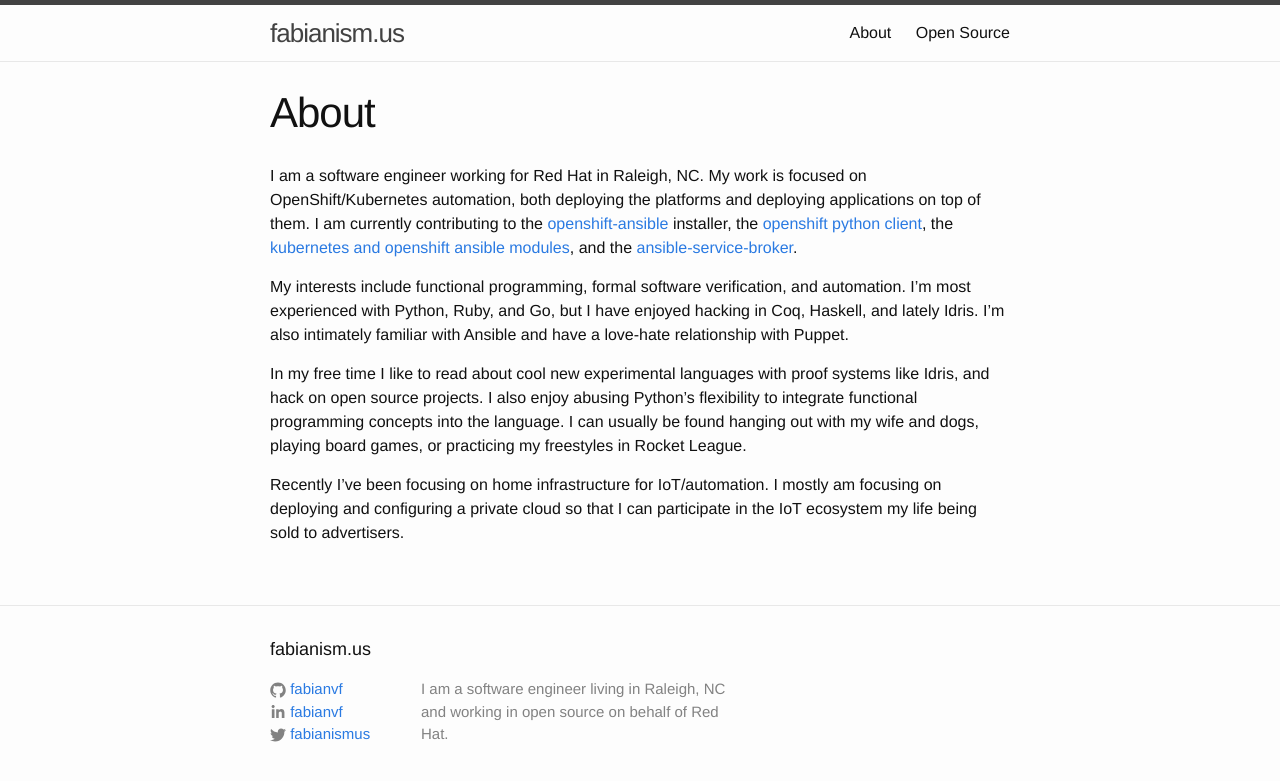
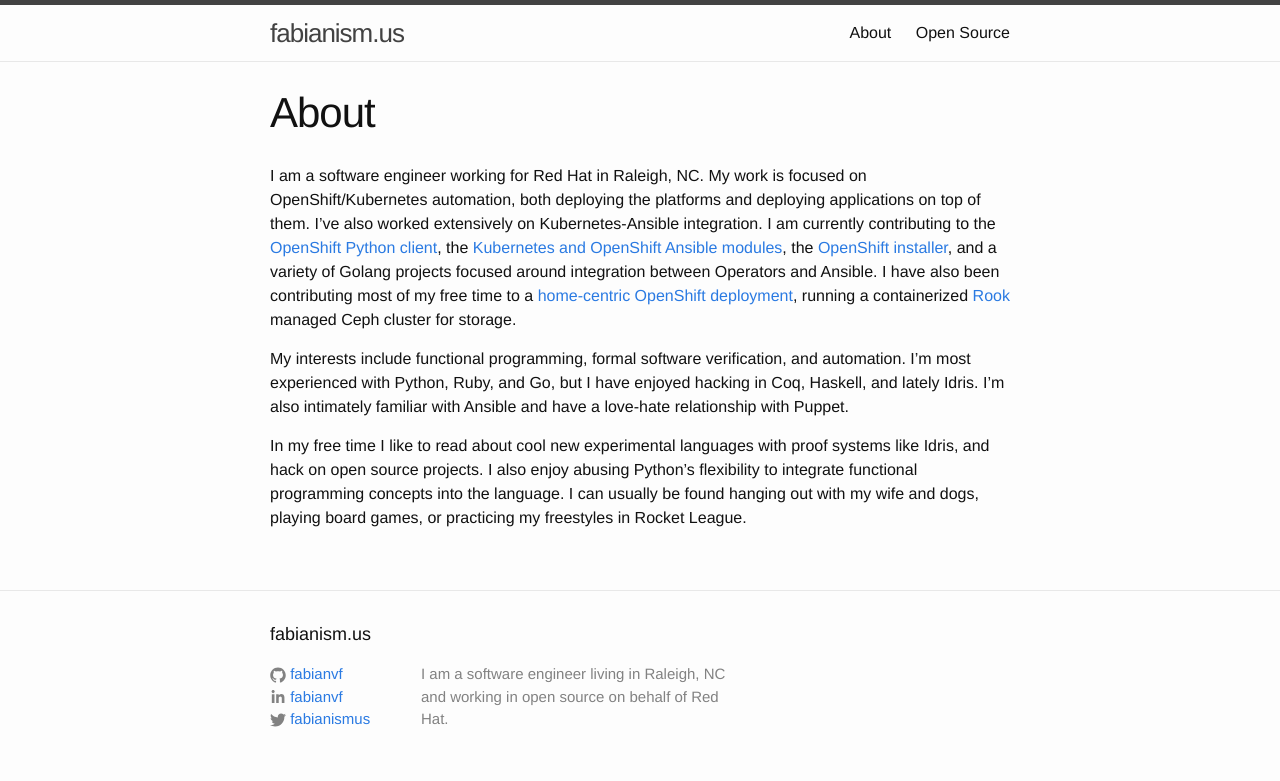
Before and after one commit to fabianvf/fabianvf.github.io, a Jekyll site: the page built from about.md, in a window 1280 px wide. Shown: the top 781 px of the page. Built offline with Jekyll 4.4.1, drawn with Linux system fonts in a browser that asks for light colours.

Commit message:
update about/open_source

```diff
--- a/about.md
+++ b/about.md
@@ -4,10 +4,14 @@ title: About
 permalink: /about/
 ---
 I am a software engineer working for Red Hat in Raleigh, NC. My work is focused on OpenShift/Kubernetes automation,
-both deploying the platforms and deploying applications on top of them. I am currently contributing to the
-[openshift-ansible](https://github.com/openshift/openshift-ansible) installer, the [openshift python client](https://github.com/openshift/openshift-restclient-python),
-the [kubernetes and openshift ansible modules](https://github.com/ansible/ansible-kubernetes-modules), and
-the [ansible-service-broker](https://github.com/openshift/ansible-service-broker).
+both deploying the platforms and deploying applications on top of them. I've also worked extensively on
+Kubernetes-Ansible integration. I am currently contributing to the
+[OpenShift Python client](https://github.com/openshift/openshift-restclient-python), the
+[Kubernetes and OpenShift Ansible modules](https://docs.ansible.com/ansible/devel/modules/k8s_module.html), the
+[OpenShift installer](https://github.com/openshift/openshift-ansible), and a
+variety of Golang projects focused around integration between Operators and Ansible. I have also been
+contributing most of my free time to a [home-centric OpenShift deployment](https://github.com/fabianvf/home-cluster), running
+a containerized [Rook](https://rook.io) managed Ceph cluster for storage.
 
 My interests include functional programming, formal software verification, and automation.
 I'm most experienced with Python, Ruby, and Go, but I have enjoyed hacking in Coq, Haskell, and lately Idris.
@@ -17,7 +21,3 @@ In my free time I like to read about cool new experimental languages with proof
 like Idris, and hack on open source projects. I also enjoy abusing Python's flexibility
 to integrate functional programming concepts into the language. I can usually be found
 hanging out with my wife and dogs, playing board games, or practicing my freestyles in Rocket League.
-
-Recently I've been focusing on home infrastructure for IoT/automation. I mostly am focusing on deploying
-and configuring a private cloud so that I can participate in the IoT ecosystem my life being sold to
-advertisers.
```
Also changed, not shown: open_source.md (+4 -4 lines).
